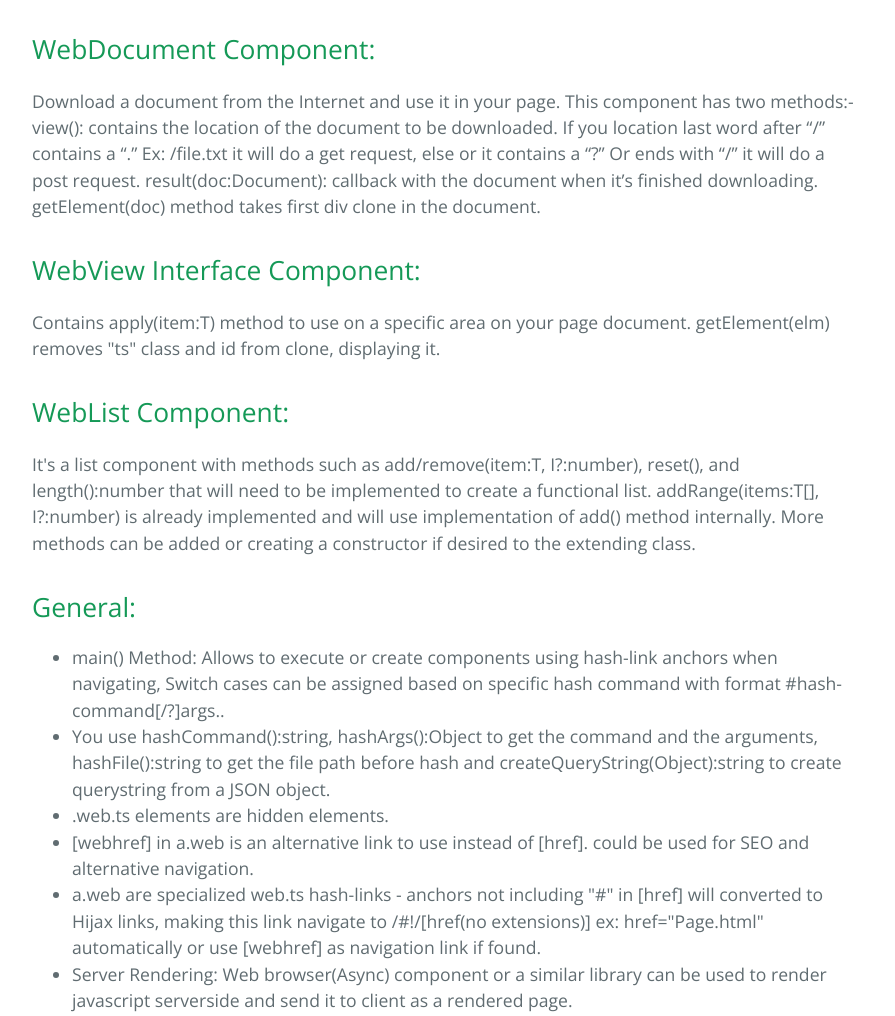
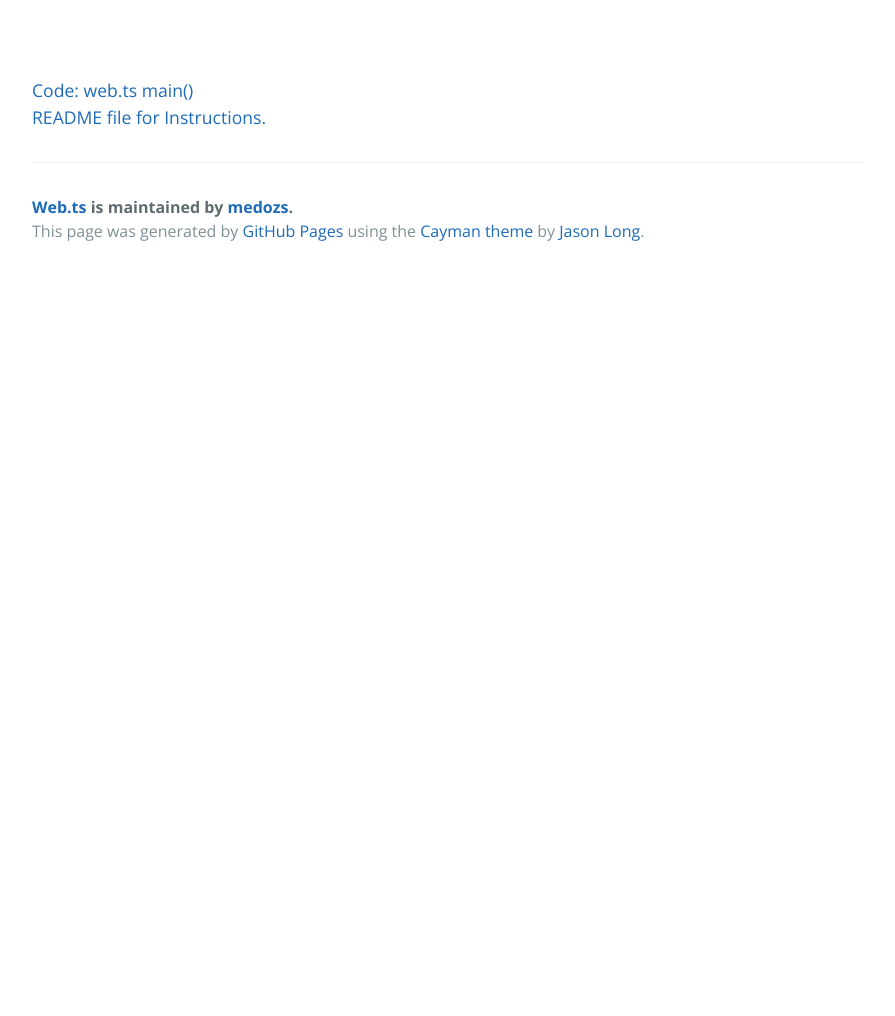
Before and after one commit to EdSaleh/web.ts, a plain HTML site: page index.html in a window 1280 px wide. Shown: the part 1015-2031 px from the top of the page, without its empty margins (192-1087 px from the left). After the commit the page ends 1290 px from the top, so only its background shows below. Drawn offline with nearby package versions, Linux system fonts and the light colour scheme.

Commit message:
update to Readme

```diff
--- a/index.html
+++ b/index.html
@@ -26,12 +26,15 @@
 
 <p>Create Web Apps using Object Oriented MVC architecture.</p>
 
-<p>web.ts is designed to make web design better using Object Oriented programing and MVC architecture where is there separation between Views(HTML/CSS) and Controller(.ts classes) in Typescript to create native OO and asynchronous(AJAX) apps.
+<p>
+web.ts is designed to make web design better using Object Oriented programing and MVC architecture where is there separation between Views(HTML/CSS) and Controller(.ts classes) in Typescript to create native OO and asynchronous(AJAX) SPA apps.
 Due to the separation, views can be easily designed using Interactive Web Design softwares such as Visual Studio WebForm Designer and the Controllers are Typescript classes extending WebDocument, WebList or implementing WebView. The framework uses TypeScript and easy to learn.
-History and same hash navigation is supported.</p>
+In Addition to MVC architecture, It transforms Application to an SPA application that works asynchronously. a.web links are designed to call the command() and arg() of location when clicked. It falls back to hash if history is not supported, and will allow the access of the location normally if none are supported.
+Same-link click and access actions is supported.</p>
 
                 <div>
             <h2>
+
 <a id="example" class="anchor" href="#general" aria-hidden="true"><span class="octicon octicon-link"></span></a>Example:</h2>
     <a id="PageTab" class="web" href="Page.html?arg">Document</a>
     <a id="viewTab" class="web" href="view">View</a>
@@ -40,42 +43,8 @@ History and same hash navigation is supported.</p>
     <div class ="web ts"id="element">This Element is part of the document but was hidden using "web ts" class.
     the list cloned "#element" you use for items and the class and the id were striped</div>
         </div>
-        <a href="https://github.com/medozs/web.ts/blob/gh-pages/web.ts" target="_blank">Code: web.ts main()</a>
-<h2>
-
-<a id="webdocument-component" class="anchor" href="#webdocument-component" aria-hidden="true"><span class="octicon octicon-link"></span></a>WebDocument Component:</h2>
-
-<p>Download a document from the Internet and use it in your page.
-This component has two methods:-
-view(): contains the location of the document to be downloaded. If you location last word after “/” contains a “.” Ex: /file.txt it will do a get request, else or it contains a “?” Or ends with “/” it will do a post request.
-result(doc:Document): callback with the document when it’s finished downloading.
-getElement(doc) method takes first div clone in the document.</p>
-
-<h2>
-<a id="webview-interface-component" class="anchor" href="#webview-interface-component" aria-hidden="true"><span class="octicon octicon-link"></span></a>WebView Interface Component:</h2>
-
-<p>Contains apply(item:T) method to use on a specific area on your page document. getElement(elm) removes "ts" class and id from clone, displaying it.</p>
-
-<h2>
-<a id="weblist-component" class="anchor" href="#weblist-component" aria-hidden="true"><span class="octicon octicon-link"></span></a>WebList Component:</h2>
-
-<p>It's a list component with methods such as add/remove(item:T, I?:number), reset(), and length():number that will need to be implemented to create a functional list. addRange(items:T[], I?:number) is already implemented and will use implementation of add() method internally. More methods can be added or creating a constructor if desired to the extending class.</p>
-
-<h2>
-<a id="general" class="anchor" href="#general" aria-hidden="true"><span class="octicon octicon-link"></span></a>General:</h2>
-
-
-<ul>
-<li>main() Method: Allows to execute or create components using hash-link anchors when navigating,
-Switch cases can be assigned based on specific hash command with format #hash-command[/?]args..</li>
-<li>You use hashCommand():string, hashArgs():Object to get the command and the arguments, hashFile():string to get the file path before hash and createQueryString(Object):string to create querystring from a JSON object.</li>
-<li>.web.ts elements are hidden elements.</li>
-<li>[webhref] in a.web is an alternative link to use instead of [href]. could be used for SEO and alternative navigation.</li>
-<li>a.web are specialized web.ts hash-links - anchors not including "#" in [href] will converted to Hijax links, making this link navigate to /#!/[href(no extensions)] ex: href="Page.html" automatically or use [webhref] as navigation link if found.</li>
-<li>Server Rendering: Web browser(Async) component or a similar library can be used to render javascript serverside and send it to client as a rendered page.</li>
-</ul>
-
-
+        <a href="https://github.com/medozs/web.ts/blob/gh-pages/web.ts" target="_blank">Code: web.ts main()</a><br />
+        <a href="https://github.com/medozs/web.ts/blob/gh-pages/README.md" target="_blank">README file for Instructions.</a><br />
 
       <footer class="site-footer">
         <span class="site-footer-owner"><a href="https://github.com/medozs/web.ts">Web.ts</a> is maintained by <a href="https://github.com/medozs">medozs</a>.</span>
```
